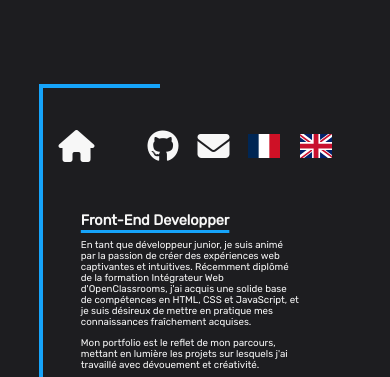
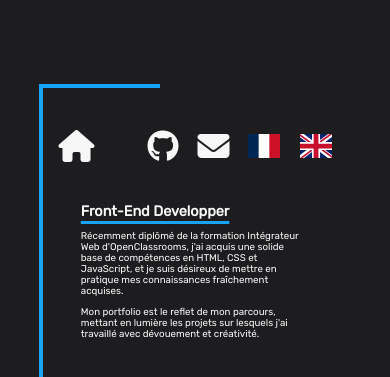
Before and after one commit to MasterPampa/Portefolio, a React app: page / in a window 390 px wide. Shown: the top 377 px of the page. Built offline with nearby package versions, Linux system fonts and the light colour scheme; a web font is replaced by a local one.

Commit message:
correction responsive

```diff
--- a/src/data/data.json
+++ b/src/data/data.json
@@ -3,7 +3,7 @@
         {
             "id": 1,
             "title": "Front-End Developper",
-            "description":"En tant que développeur junior, je suis animé par la passion de créer des expériences web captivantes et intuitives. Récemment diplômé de la formation Intégrateur Web d'OpenClassrooms, j'ai acquis une solide base de compétences en HTML, CSS et JavaScript, et je suis désireux de mettre en pratique mes connaissances fraîchement acquises.",
+            "description":"Récemment diplômé de la formation Intégrateur Web d'OpenClassrooms, j'ai acquis une solide base de compétences en HTML, CSS et JavaScript, et je suis désireux de mettre en pratique mes connaissances fraîchement acquises.",
             "descriptionEN": "As a junior developer, I am driven by the passion to craft captivating and intuitive web experiences. Recently graduated from OpenClassrooms Web Integrator program, i am eager to put my freshly acquired knowledge into practice.",
             "skills":" Mon portfolio est le reflet de mon parcours, mettant en lumière les projets sur lesquels j'ai travaillé avec dévouement et créativité.",
             "skillsEN":"My portfolio reflects my journey, showcasing the projects I've worked on with dedication and creativity.",
--- a/src/index.scss
+++ b/src/index.scss
@@ -44,5 +44,6 @@ main{
         flex-direction: column;
         justify-content: space-evenly;
         height: 70vh;
+        margin-top: -5%;
     }
 }
```
Also changed, not shown: src/index.css, 1 other file.
